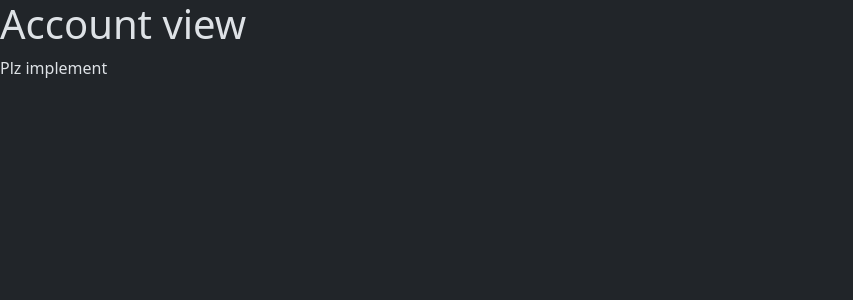
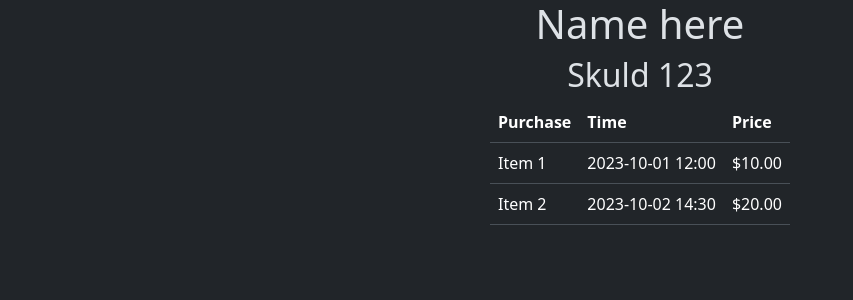
Before and after one commit to pyrot-bomberman/prybar, a Vue app in the folder frontend/: page /account in a window 1280 px wide. Shown: the top 300 px of the page, without its empty margins (0-853 px from the left). Built offline with nearby package versions, Linux system fonts and the light colour scheme.

Commit message:
more scaffolding

```diff
--- a/frontend/src/views/AccountView.vue
+++ b/frontend/src/views/AccountView.vue
@@ -1,4 +1,27 @@
 <template>
-    <h1>Account view</h1>
-    <p>Plz implement</p>
+    <main class="container-md d-flex flex-column align-items-center">
+        <h1 class="text-center">Name here</h1>
+        <h2 class="text-center">Skuld 123</h2>
+        <table class="table w-auto">
+            <thead>
+                <tr>
+                    <th>Purchase</th>
+                    <th>Time</th>
+                    <th>Price</th>
+                </tr>
+            </thead>
+            <tbody>
+                <tr>
+                    <td>Item 1</td>
+                    <td>2023-10-01 12:00</td>
+                    <td>$10.00</td>
+                </tr>
+                <tr>
+                    <td>Item 2</td>
+                    <td>2023-10-02 14:30</td>
+                    <td>$20.00</td>
+                </tr>
+            </tbody>
+        </table>
+    </main>
 </template>
--- a/frontend/src/views/HomeView.vue
+++ b/frontend/src/views/HomeView.vue
@@ -3,9 +3,11 @@
         <input type="text" class="d-block w-100 text-center">
         <table class="table">
             <thead>
-                <th>1</th>
-                <th>2</th>
-                <th>3</th>
+                <tr>
+                    <th>1</th>
+                    <th>2</th>
+                    <th>3</th>
+                </tr>
             </thead>
             <tbody>
                 <tr>
```
